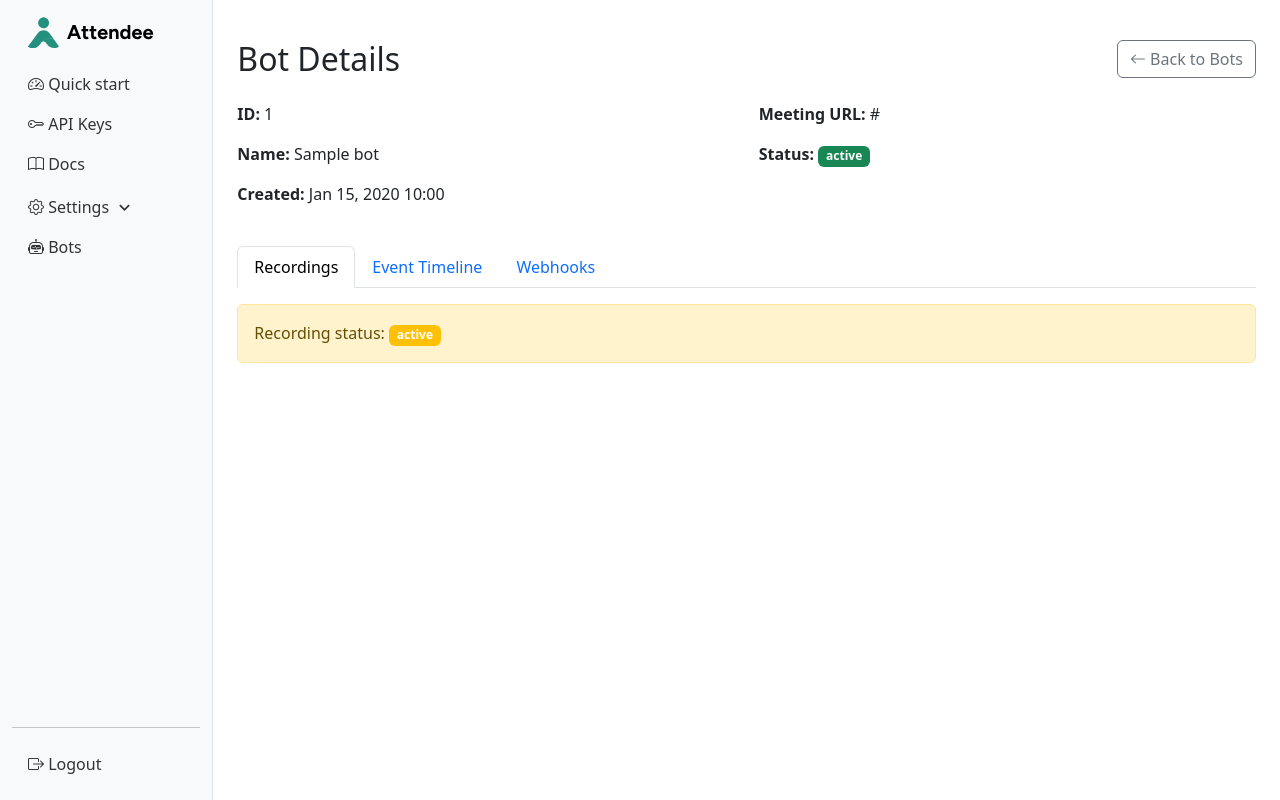
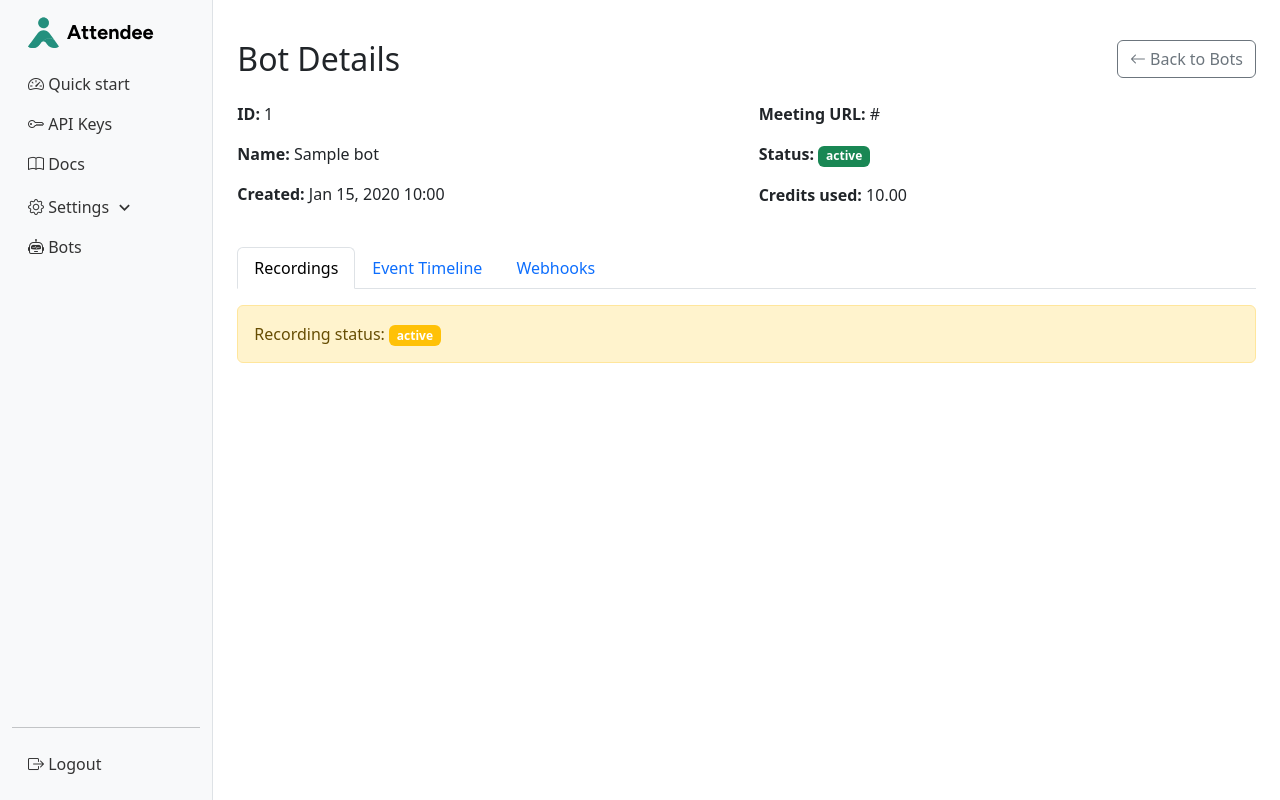
Before and after one commit to tp02ga/attendee, a Django app: template bots/templates/projects/project_bot_detail.html in a window 1280 px wide. Run offline with Django 5.2, Linux system fonts and the light colour scheme; the template is opened without the code that fills it: most values are stand-ins (such as "Sample title", 1, 10 or a date in 2020); parts of the project's set-up code (start-up, migrations or seed data) failed here and were passed over.

Commit message:
add credits consumed in bot details page

```diff
--- a/bots/projects_views.py
+++ b/bots/projects_views.py
@@ -231,6 +231,7 @@
                 "recordings": generate_recordings_json_for_bot_detail_view(bot),
                 "webhook_delivery_attempts": webhook_delivery_attempts,
                 "WebhookDeliveryAttemptStatus": WebhookDeliveryAttemptStatus,
+                "credits_consumed": -sum([t.credits_delta() for t in bot.credit_transactions.all()]) if bot.credit_transactions.exists() else None,
             }
         )
 
--- a/bots/templates/projects/project_bot_detail.html
+++ b/bots/templates/projects/project_bot_detail.html
@@ -100,6 +100,9 @@
                     {% endif %}
                 </span>
             </p>
+            {% if credits_consumed %}
+                <p><strong>Credits used:</strong> {{ credits_consumed|floatformat:2|default:"0.00" }}</p>
+            {% endif %}
         </div>
     </div>
 
```
